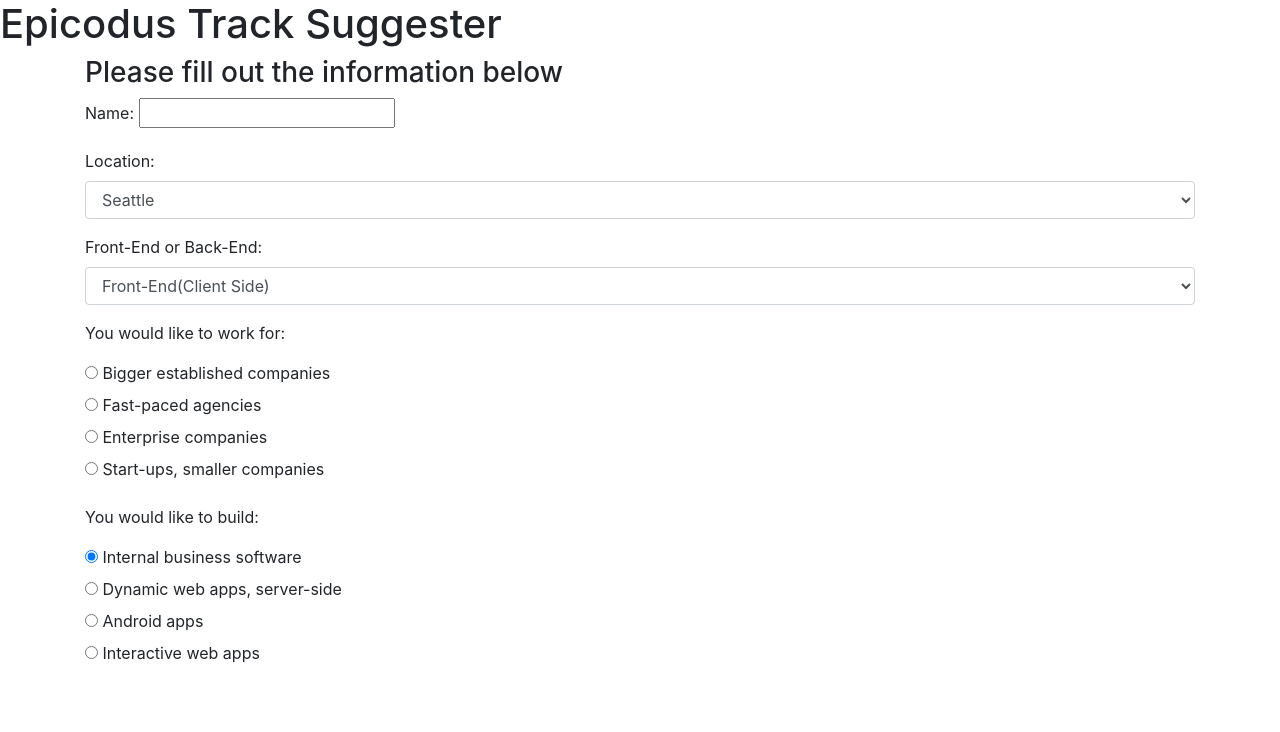
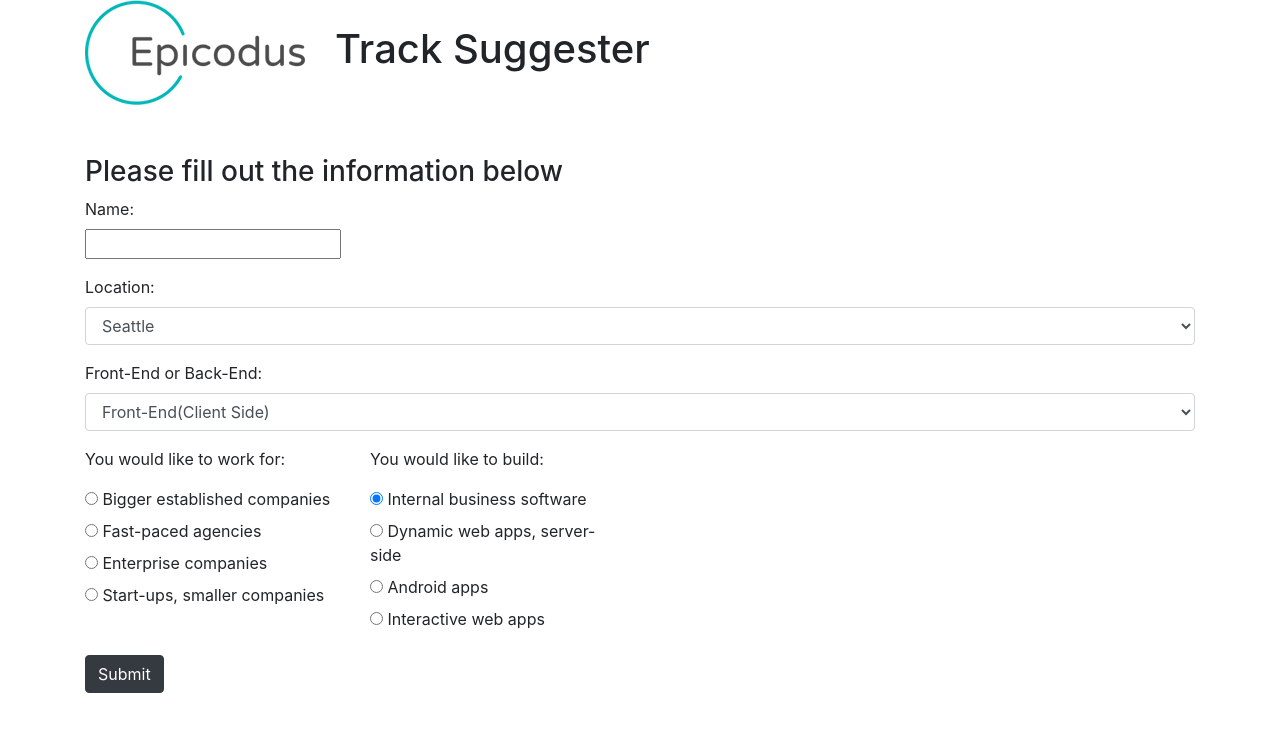
Before and after one commit to hwisoo/track-suggester, a plain HTML site: page index.html in a window 1280 px wide. Drawn offline with Linux system fonts and the light colour scheme.

Commit message:
add image, styling

```diff
--- a/css/styles.css
+++ b/css/styles.css
@@ -0,0 +1,7 @@
+img {
+    margin-right: 30px;
+}
+
+h1 {
+    margin-bottom: 50px;
+}
--- a/index.html
+++ b/index.html
@@ -11,12 +11,12 @@
     <script src="js/scripts.js"></script>
 </head>
 <body>
-    <h1>Epicodus Track Suggester</h1>
     <div class="container">
+        <h1><img src="img/epic.png" alt="epicodus logo">Track Suggester</h1>
     <form id="form">
         <h3>Please fill out the information below</h3>
         <div class="form-group">
-            <label for="name">Name:</label>
+            <label for="name">Name:</label><br>
             <input id="name" type="text">
         </div>
         <div class="form-group">
@@ -33,9 +33,9 @@
                 <option value="2">Back-End(Server Side)</option>
             </select>
         </div>
-        <div class="form-group">
+        <div class="row">
+            <div class="form-group col col-md-3">
                 <p>You would like to work for: </p>
-
                 <div class="radio">
                 <label>
                 <input type="radio" name="genre" value="bigger" checked>
@@ -62,7 +62,7 @@
                 </div>
             </div>
 
-        <div class="form-group">
+            <div class="form-group col col-md-3">
             <p>You would like to build: </p>
 
                 <div class="radio">
@@ -90,6 +90,8 @@
                 </label>
                 </div>
             </div>
+        </div>
+        <button type="submit" class="btn btn-dark">Submit</button>
     </form>
 </div>
 </body>
```
Also changed, not shown: img/epic.png (added). Lines whose indentation alone changed are shown as unchanged.
